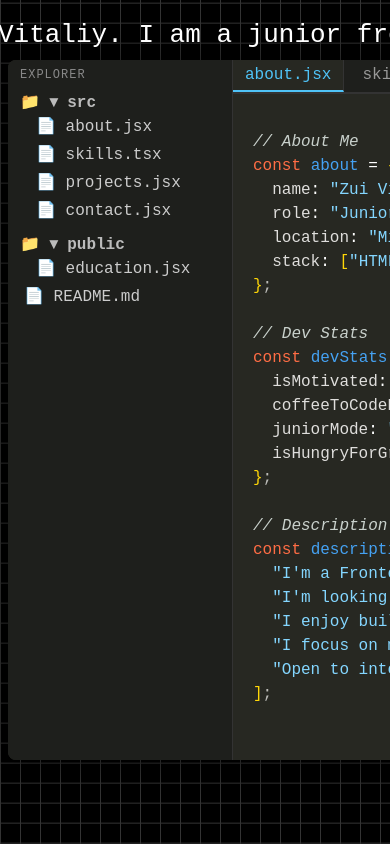
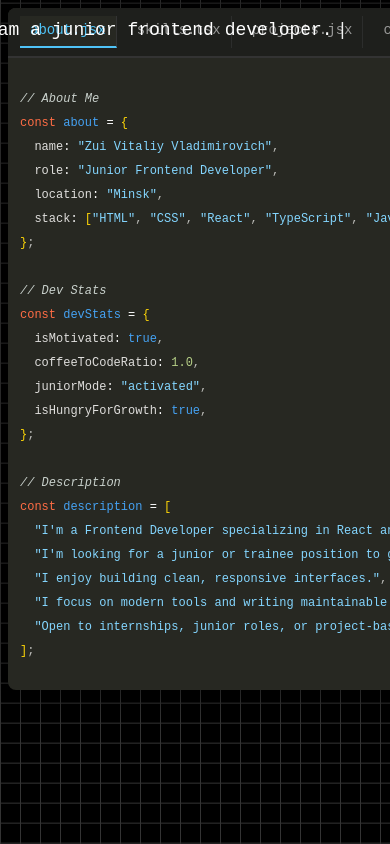
Before and after one commit to woodw1n/vscode-portfolio, a React (Vite) app: page / in a window 390 px wide. Shown: the top 844 px of the page. Built offline with nearby package versions, Linux system fonts and the light colour scheme.

Commit message:
add mobile.css and update App.tsx

```diff
--- a/src/App.tsx
+++ b/src/App.tsx
@@ -6,6 +6,7 @@ import "./styles/sidebar.css";
 import "./styles/tabs.css";
 import "./styles/typing.css";
 import "./styles/code.css";
+import "./styles/mobile.css";
 
 import TypingHeader from "./components/TypingHeader.tsx";
 import EditorWindow from "./components/EditorWindow.tsx";
--- /dev/null
+++ b/src/styles/mobile.css
@@ -0,0 +1,145 @@
+
+@media (max-width: 768px) {
+  body {
+    overflow-x: hidden;
+  }
+
+  * {
+    -webkit-tap-highlight-color: transparent;
+  }
+}
+
+@media (max-width: 768px) {
+  .sidebar {
+    display: none;
+  }
+}
+
+
+@media (max-width: 768px) {
+  .tabs {
+    display: flex;
+    overflow-x: auto;
+    white-space: nowrap;
+    gap: 10px;
+    padding: 8px 12px;
+    scrollbar-width: none;
+  }
+
+  .tabs::-webkit-scrollbar {
+    display: none;
+  }
+
+  .tab {
+    flex: 0 0 auto;
+    font-size: 14px;
+    padding: 6px 10px;
+  }
+}
+
+
+@media (max-width: 768px) {
+  .editor-window {
+    margin: 0;
+    padding: 0;
+    height: auto;
+  }
+
+  .editor-right {
+    width: 100%;
+  }
+
+  .editor-content {
+    padding: 12px;
+    font-size: 14px;
+  }
+}
+
+
+@media (max-width: 768px) {
+  .typing-header {
+    font-size: 18px;
+    top: 20px;
+    left: 16px;
+  }
+}
+
+
+@media (max-width: 768px) {
+  .grid-background {
+    background-size: 20px 20px;
+    opacity: 0.4;
+  }
+}
+
+
+@media (max-width: 768px) {
+  pre {
+    font-size: 12px;
+    line-height: 1.4;
+    white-space: pre-wrap;
+    word-break: break-word;
+  }
+
+  code {
+    font-size: 12px;
+  }
+}
+
+
+@media (max-width: 768px) {
+  .about-section,
+  .skills-section,
+  .projects-section,
+  .contact-section,
+  .education-section {
+    padding: 10px;
+    font-size: 14px;
+  }
+
+  .section-title {
+    font-size: 18px;
+    margin-bottom: 10px;
+  }
+}
+
+
+@media (max-width: 768px) {
+  .mobile-menu-btn {
+    position: fixed;
+    top: 14px;
+    right: 14px;
+    width: 36px;
+    height: 36px;
+    border-radius: 6px;
+    background: #1e1e1e;
+    color: #fff;
+    font-size: 22px;
+    display: flex;
+    align-items: center;
+    justify-content: center;
+    z-index: 999;
+    cursor: pointer;
+  }
+}
+
+
+@media (max-width: 768px) {
+  .sidebar-mobile {
+    position: fixed;
+    top: 0;
+    left: 0;
+    width: 260px;
+    height: 100vh;
+    background: #1e1e1e;
+    padding: 20px;
+    z-index: 1000;
+    overflow-y: auto;
+    transform: translateX(-100%);
+    transition: transform 0.3s ease;
+  }
+
+  .sidebar-mobile.open {
+    transform: translateX(0);
+  }
+}
```
